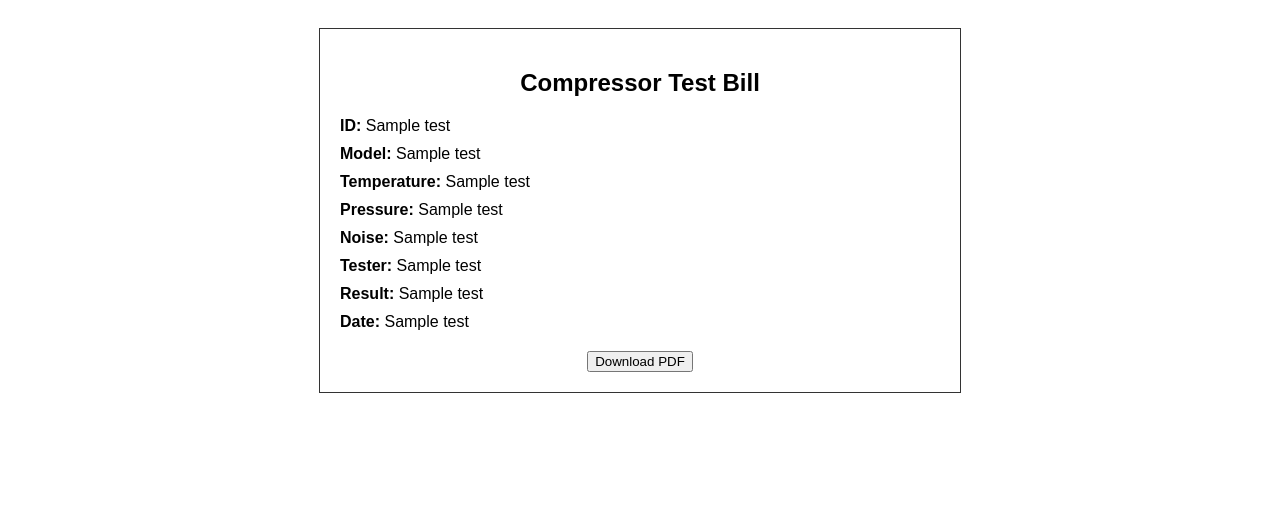
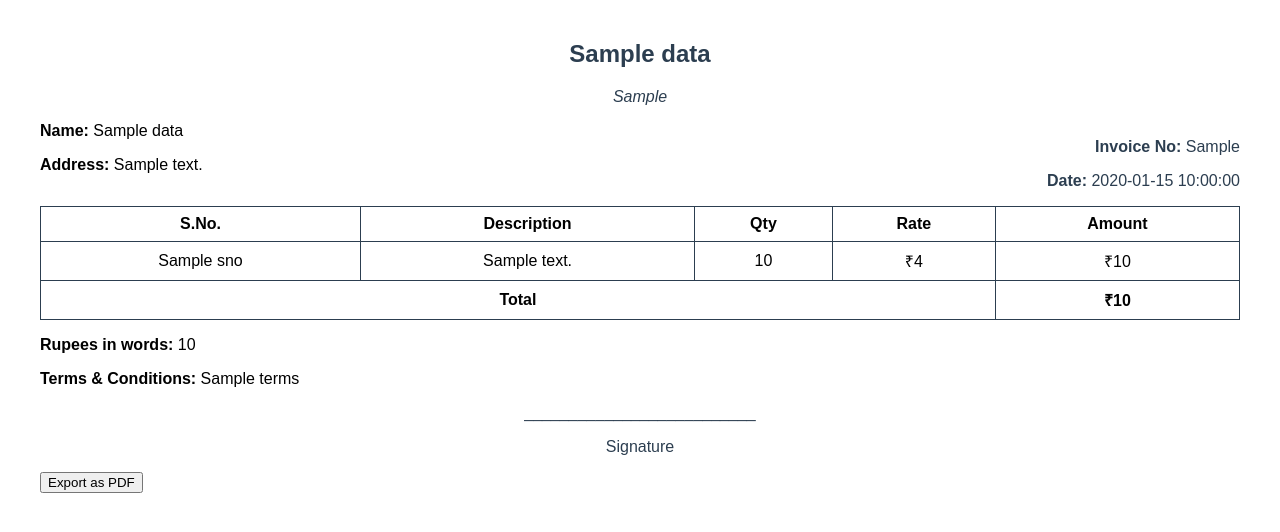
Before and after one commit to Jalaj2508/Performance-Logger, a Flask app: template templates/bill.html in a window 1280 px wide. Shown: the top 532 px of the page. Run offline with Flask 3, Linux system fonts and the light colour scheme; the template is opened without the code that fills it: most values are stand-ins (such as "Sample title", 1, 10 or a date in 2020).

Commit message:
Updating Bill Format

```diff
--- a/app.py
+++ b/app.py
@@ -7,6 +7,8 @@ import os
 from fpdf import FPDF
 from reportlab.pdfgen import canvas
 from io import BytesIO
+import pdfkit
+from flask import make_response
 
 app = Flask(__name__)
 DB = 'database/compressor.db'
@@ -141,6 +143,50 @@ def download_pdf(test_id):
     buffer.seek(0)
     return send_file(buffer, as_attachment=True, download_name=f"test_{test_id}_bill.pdf", mimetype='application/pdf')
 
+@app.route('/view_bill/<int:test_id>')
+def view_bill(test_id):
+    # Fetch test details from DB using test_id
+    cur = mysql.connection.cursor()
+    cur.execute("SELECT * FROM tests WHERE id = %s", (test_id,))
+    test = cur.fetchone()
+    cur.close()
+
+    if not test:
+        return "Test not found", 404
+
+    # Sample static details – replace with your patient/user data
+    bill_data = {
+        'company_name': 'CareLab Diagnostics',
+        'company_msg': 'Precision in Every Report',
+        'invoice_no': f'INV-{test_id}',
+        'invoice_date': datetime.now().strftime("%d-%m-%Y"),
+        'name': 'Patient Name',
+        'address': 'Patient Address',
+        'items': [
+            {
+                'sno': 1,
+                'description': test[1],  # assuming test[1] is test name
+                'qty': 1,
+                'rate': test[2],         # assuming test[2] is cost
+                'amount': test[2]
+            }
+        ],
+        'total': test[2],
+        'amount_words': 'One Thousand Rupees Only',
+        'terms': 'Reports delivered digitally. No refunds.',
+    }
+
+    return render_template('invoice.html', data=bill_data)
+
+@app.route('/download_pdf/<int:test_id>')
+def download_pdf(test_id):
+    rendered = view_bill(test_id).data.decode("utf-8")
+    pdf = pdfkit.from_string(rendered, False)
+    response = make_response(pdf)
+    response.headers['Content-Type'] = 'application/pdf'
+    response.headers['Content-Disposition'] = f'attachment; filename=Invoice_{test_id}.pdf'
+    return response
+
 
 if __name__ == '__main__':
     app.run(debug=True)
--- a/templates/bill.html
+++ b/templates/bill.html
@@ -1,32 +1,88 @@
+<!-- templates/invoice.html -->
 <!DOCTYPE html>
 <html lang="en">
 <head>
-  <meta charset="UTF-8">
-  <title>Test Bill</title>
-  <style>
-    body { font-family: Arial; padding: 20px; }
-    .bill { border: 1px solid #333; padding: 20px; width: 600px; margin: auto; }
-    h2 { text-align: center; }
-    .field { margin-bottom: 10px; }
-    .label { font-weight: bold; }
-    .button-container { text-align: center; margin-top: 20px; }
-  </style>
+    <meta charset="UTF-8">
+    <title>Bill</title>
+    <style>
+        body {
+            font-family: 'Arial', sans-serif;
+            margin: 40px;
+        }
+        .header, .footer {
+            text-align: center;
+            color: #2c3e50;
+        }
+        table {
+            width: 100%;
+            border-collapse: collapse;
+            margin-top: 25px;
+        }
+        td, th {
+            border: 1px solid #2c3e50;
+            padding: 8px;
+            text-align: center;
+        }
+        .no-border {
+            border: none;
+        }
+        .bold {
+            font-weight: bold;
+        }
+    </style>
 </head>
 <body>
-  <div class="bill">
-    <h2>Compressor Test Bill</h2>
-    <div class="field"><span class="label">ID:</span> {{ test[0] }}</div>
-    <div class="field"><span class="label">Model:</span> {{ test[1] }}</div>
-    <div class="field"><span class="label">Temperature:</span> {{ test[2] }}</div>
-    <div class="field"><span class="label">Pressure:</span> {{ test[3] }}</div>
-    <div class="field"><span class="label">Noise:</span> {{ test[4] }}</div>
-    <div class="field"><span class="label">Tester:</span> {{ test[5] }}</div>
-    <div class="field"><span class="label">Result:</span> {{ test[6] }}</div>
-    <div class="field"><span class="label">Date:</span> {{ test[7] }}</div>
 
-    <div class="button-container">
-      <a href="{{ url_for('download_pdf', test_id=test[0]) }}"><button>Download PDF</button></a>
+    <div class="header">
+        <h2>{{ data.company_name }}</h2>
+        <p><i>{{ data.company_msg }}</i></p>
+        <div style="float:right; text-align:right;">
+            <p><strong>Invoice No:</strong> {{ data.invoice_no }}</p>
+            <p><strong>Date:</strong> {{ data.invoice_date }}</p>
+        </div>
     </div>
-  </div>
+
+    <p><strong>Name:</strong> {{ data.name }}</p>
+    <p><strong>Address:</strong> {{ data.address }}</p>
+
+    <table>
+        <thead>
+            <tr>
+                <th>S.No.</th>
+                <th>Description</th>
+                <th>Qty</th>
+                <th>Rate</th>
+                <th>Amount</th>
+            </tr>
+        </thead>
+        <tbody>
+            {% for item in data.items %}
+            <tr>
+                <td>{{ item.sno }}</td>
+                <td>{{ item.description }}</td>
+                <td>{{ item.qty }}</td>
+                <td>₹{{ item.rate }}</td>
+                <td>₹{{ item.amount }}</td>
+            </tr>
+            {% endfor %}
+            <tr>
+                <td colspan="4" class="bold">Total</td>
+                <td class="bold">₹{{ data.total }}</td>
+            </tr>
+        </tbody>
+    </table>
+
+    <p><strong>Rupees in words:</strong> {{ data.amount_words }}</p>
+    <p><strong>Terms & Conditions:</strong> {{ data.terms }}</p>
+
+    <div class="footer">
+        <p>__________________________</p>
+        <p>Signature</p>
+    </div>
+
+    <form action="{{ url_for('download_pdf', test_id=data.invoice_no.split('-')[1]) }}" method="get">
+        <button type="submit">Export as PDF</button>
+    </form>
+
 </body>
 </html>
```
